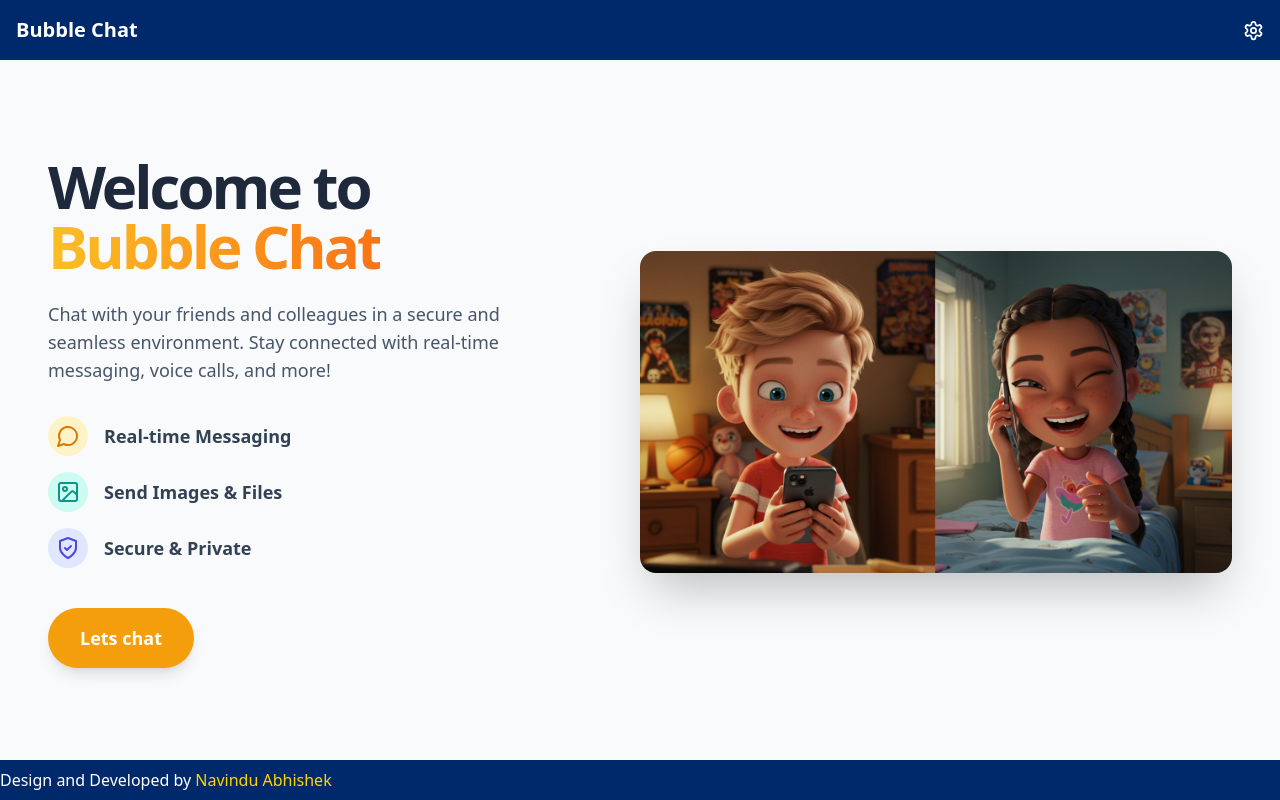
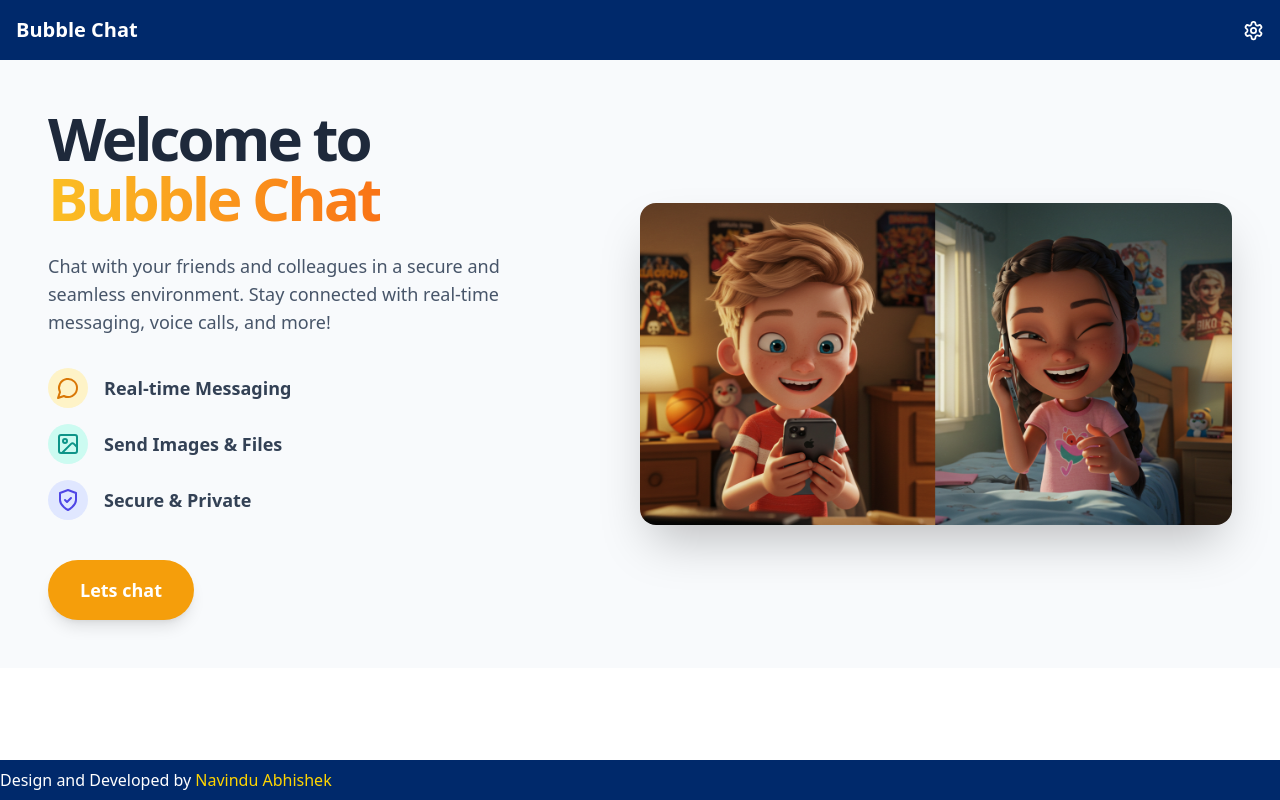
Before and after one commit to NavvAbhishek/BubbleChat, a React (Vite) app in the folder frontend/: page / in a window 1280 px wide. Built offline with nearby package versions, Linux system fonts and the light colour scheme; no server answers.

Commit message:
update homepage

```diff
--- a/frontend/src/pages/HomePage.jsx
+++ b/frontend/src/pages/HomePage.jsx
@@ -73,7 +73,7 @@ const HomePage = () => {
   ];
 
   return (
-    <div className="container mx-auto px-12 py-12 bg-slate-50 text-slate-800 flex-1 flex items-center justify-center">
+    <div className="px-12 bg-slate-50 text-slate-800 flex-1 flex items-center justify-center">
       <main className="flex-grow flex">
         <div className="container mx-auto py-12">
           <div className="grid grid-cols-1 lg:grid-cols-2 items-center">
```
